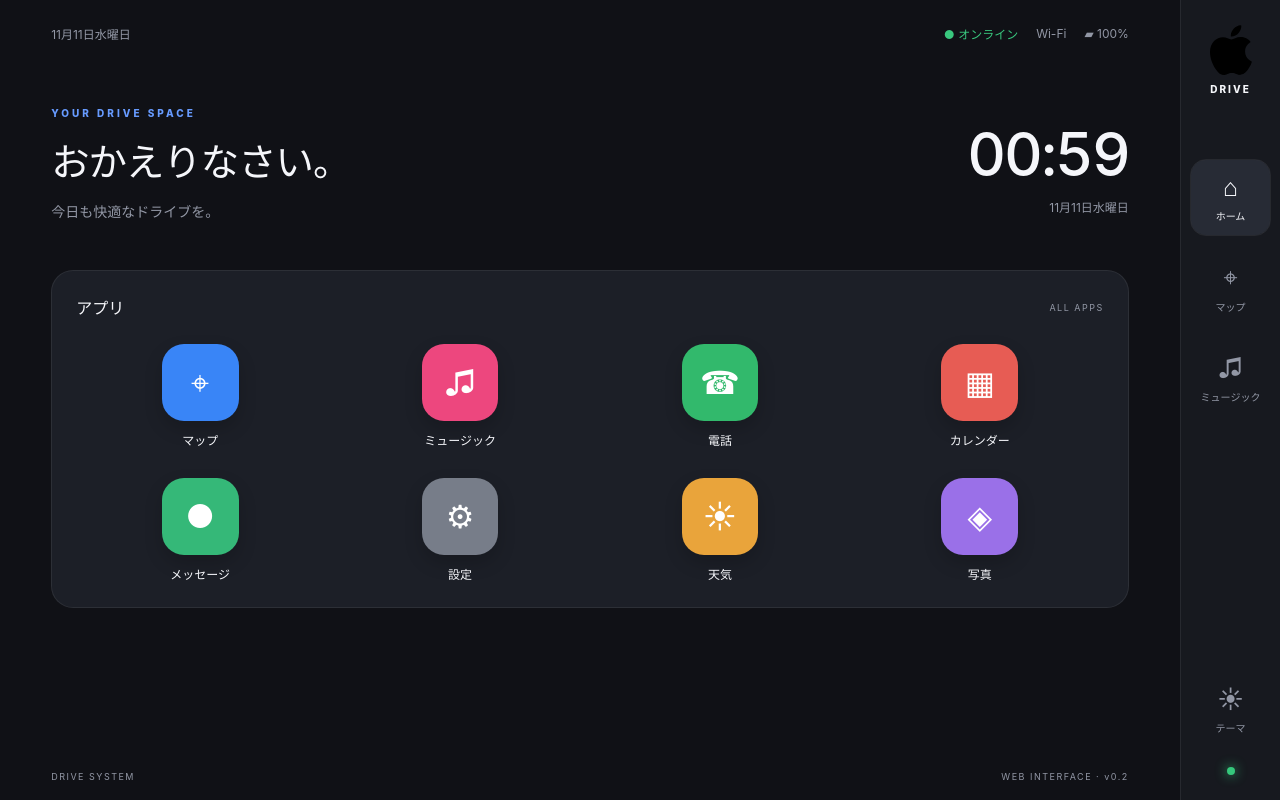
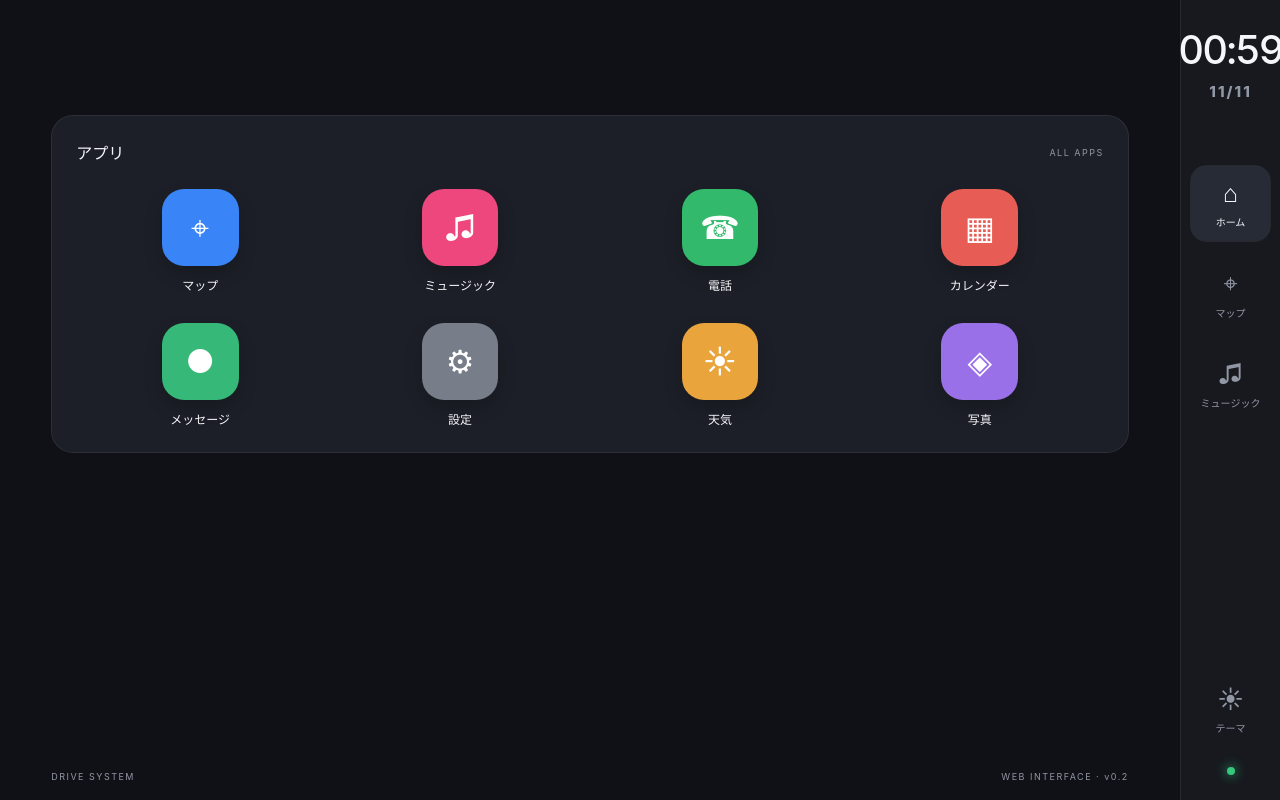
Before and after one commit to takasimakakeru/CarPlay, a React (Vite) app in the folder web-carplay/: page / in a window 1280 px wide. Built offline with nearby package versions, Linux system fonts and the light colour scheme.

Commit message:
変な文言を削除！

```diff
--- a/web-carplay/src/App.css
+++ b/web-carplay/src/App.css
@@ -197,12 +197,12 @@ border-right: none;
 .clock {
   display: flex;
   flex-direction: column;
-  align-items: flex-end;
+  align-items: center;
   gap: 8px;
 }
 
 .clock strong {
-  font-size: clamp(35px, 5vw, 60px);
+  font-size: 40px;
   font-weight: 500;
   letter-spacing: -2px;
   font-variant-numeric: tabular-nums;
@@ -210,7 +210,7 @@ border-right: none;
 
 .clock span {
   color: var(--muted);
-  font-size: 12px;
+  font-size: 15px;
 }
 
 /* CONTENT GRID */
@@ -225,16 +225,13 @@ border-right: none;
   overflow-x: auto;
 }
 
-.content-grid > :nth-child(2) {
-  --col-width: 50%;
-}
-
 .apps-panel,
 .widget {
   background: var(--panel);
   border: 1px solid var(--border);
   border-radius: 22px;
   padding: 24px;
+  height: auto;
 }
 
 .section-heading {
--- a/web-carplay/src/App.jsx
+++ b/web-carplay/src/App.jsx
@@ -255,10 +255,9 @@ function App() {
   });
 
   const date = now.toLocaleDateString("ja-JP", {
-    month: "long",
-    day: "numeric",
-    weekday: "long",
-  });
+  month: "2-digit", // 常に2桁（例: 05月）にする場合は "2-digit"、1桁を許容するなら "numeric"
+  day: "2-digit",   // 常に2桁にする場合は "2-digit"、1桁を許容するなら "numeric"
+});
 
   function openPage(page) {
     setActivePage(page);
@@ -269,10 +268,11 @@ function App() {
     <main className={`dashboard ${theme}`}>
       <aside className="sidebar">
         <div className="brand">
-          <img src="Apple_logo_black.svg" className="brand-mark"/>
-          <span>DRIVE</span>
+         <div className="clock">
+                <strong>{time}</strong>
+                <span>{date}</span>
+              </div>
         </div>
-
         <nav className="side-nav">
           {[
             { name: "ホーム", icon: "⌂" },
@@ -333,25 +333,8 @@ function App() {
           </section>
         ) : activePage === "ホーム" ? (
           <>
-            <header className="topbar">
-              <div className="topbar-date">{date}</div>
-              <div className="topbar-status">
-                <span>● オンライン</span>
-                <span>Wi-Fi</span>
-                <span>▰ 100%</span>
-              </div>
-            </header>
+            <section className="welcome">
 
-            <section className="welcome">
-              <div>
-                <p className="eyebrow">YOUR DRIVE SPACE</p>
-                <h1>おかえりなさい。</h1>
-                <p className="subheading">今日も快適なドライブを。</p>
-              </div>
-              <div className="clock">
-                <strong>{time}</strong>
-                <span>{date}</span>
-              </div>
             </section>
 
             <section className="content-grid">
```
